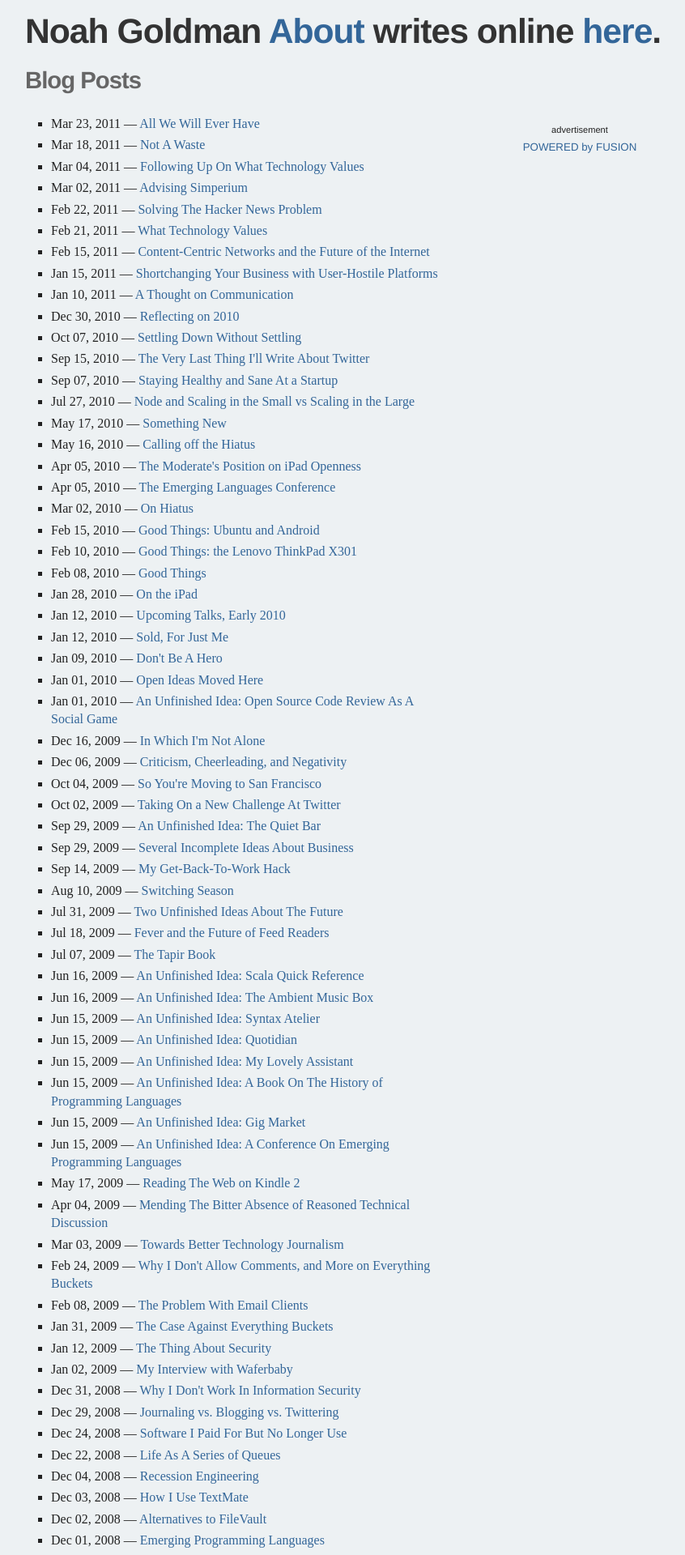
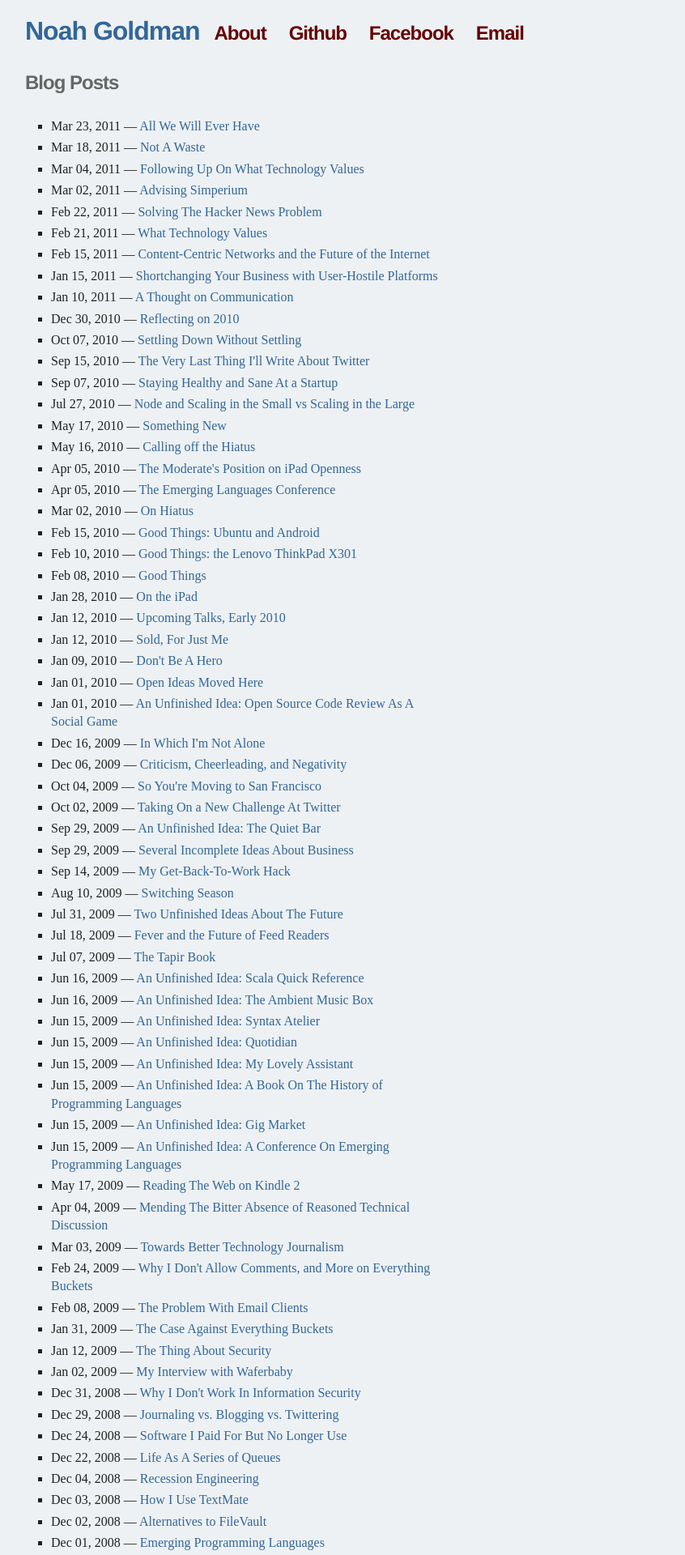
Before and after one commit to noahgoldman/noahgoldman.github.com, a Jekyll site: the page built from index.html, in a window 1280 px wide. Shown: the top 1920 px of the page at 81% size, without its empty margins (289-1135 px from the left). Built offline with Jekyll 4.4.1, drawn with Linux system fonts in a browser that asks for light colours; some of the changed text lies outside the part shown.

Commit message:
Edited layout

```diff
--- a/_layouts/default.html
+++ b/_layouts/default.html
@@ -1,40 +1,34 @@
 <!DOCTYPE html>
 <html xmlns="http://www.w3.org/1999/xhtml" xml:lang="en" lang="en">
   <head>
-    <script type="text/javascript">var _sf_startpt=(new Date()).getTime()</script>
     <meta content="text/html; charset=utf-8" http-equiv="Content-Type" />
     <meta content="en-us" http-equiv="Content-Language" />
-    <meta content="The online writing of Alex Payne" name="description" />
+    <meta content="Noah Goldman's blog and profile" name="description" />
     <link href="/favicon.ico" rel="shortcut icon" type="image/x-icon" />
     <link href="/css/screen.css" media="screen, projection" rel="stylesheet" type="text/css" />
-    <link rel="alternate" type="application/atom+xml" title="Alex Payne - Atom" href="http://feeds2.feedburner.com/al3x" />
+    <link rel="alternate" type="application/atom+xml" title="Noah Goldman - Feed" href="http://feeds.feedburner.com/noahgoldman" />
     <title>Noah Goldman &mdash; {{ page.title }}</title>
-    {% include analytics.html %}
   </head>
   <body>
     <header>
       <h1 id="title">
-	    Noah Goldman
-        <a href="/about.html" title="About">About</a> writes online <a href="/" title="Home">here</a>.
+	    <a href="/">Noah Goldman</a>
+		<span class="titlelink">
+        	<a href="/about.html" title="About">About</a>
+			<a href="https://github.com/noahgoldman" title="Github">Github</a>
+			<a href="http://www.facebook.com/noahrgoldman" title="Facebook">Facebook</a>
+			<a href="mailto:noahg34@gmail.com" title="Email">Email</a>
+		</span>
 
       </h1>
     </header>
-    {% include ads.html %}
     <div id="wrapper">
       {{ content }}
       <footer id="footer">
-        <a href="/" title="Home">Home</a> &bull;
-        <a href="/about.html" title="About the author and site">About</a> &bull;
-        <a href="/archive.html" title="Archived writing">Archive</a> &bull;
-        <a href="/books_talks.html" title="Books and talks">Books & Talks</a>
-        <form action="http://www.google.com/cse" id="cse-search-box">
-          <div>
-            <input type="hidden" name="cx" value="000652178004161548235:gnplrkdmhbu" />
-            <input type="hidden" name="ie" value="UTF-8" />
-            <input type="text" name="q" size="40" />
-            <input type="submit" name="sa" value="Search" />
-          </div>
-        </form>
+        	<a href="/about.html" title="About">About</a>
+			<a href="https://github.com/noahgoldman" title="Github">Github</a>
+			<a href="http://www.facebook.com/noahrgoldman" title="Facebook">Facebook</a>
+			<a href="mailto:noahg34@gmail.com" title="Email">Email</a>
       </footer>
     </div>
   </body>
--- a/css/screen.css
+++ b/css/screen.css
@@ -13,15 +13,15 @@ body {
 }
 
 a:link {
-  color: #336699;
+  color: #369;
   text-decoration: none;
 }
 a:visited {
-  color: #660000;
+  color: #369;
   text-decoration: none;
 }
 a:hover {
-  color: #336699;
+  color: #369;
   text-decoration: underline;
 }
 
@@ -54,7 +54,7 @@ h1 {
 }
 
 h2 {
-  font-size: 24px;
+  font-size: 20px;
   line-height: 22px;
   margin-bottom: 18px;
 }
@@ -113,6 +113,10 @@ header, footer, nav, article { display: block; }
   font-size: 14pt;
 }
 
+#footer a {
+	padding: 5px;
+}
+
 #fusionad {
   float: right;
   margin: 75px 200px 0 10px;
@@ -124,19 +128,19 @@ header, footer, nav, article { display: block; }
 
 #intro {
   color: #666;
-  font-size: 22pt;
+  font-size: 18pt;
   margin-bottom: 24pt;
   margin-top: 24pt;
 }
 
-#subtitle, #title { color: #333; }
+#subtitle, #title { color: #369; }
 
 #subtitle {
   font-size: 24pt;
 }
 
 #title {
-  font-size: 32pt;
+  font-size: 24pt;
 }
 
 #wrapper {
@@ -144,3 +148,9 @@ header, footer, nav, article { display: block; }
   min-width: 30em;
   width: 32em;
 }
+
+.titlelink a {
+	padding: 5px 10px;
+	font-size: 24px;
+	color: #660000;
+}
--- a/index.html
+++ b/index.html
@@ -1,6 +1,6 @@
 ---
 layout: default
-title: Index
+title: Home
 ---
 <h2 id="intro">Blog Posts</h2>
 
```
